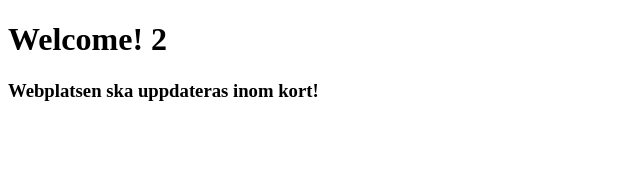
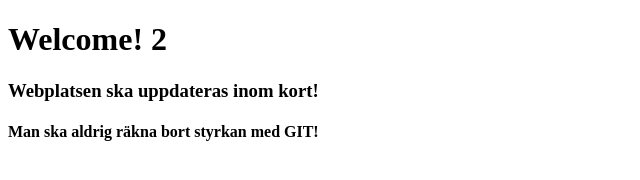
Before and after one commit to MichaelSvensson/TestDemo, a plain HTML site: page index.html in a window 1280 px wide. Shown: the whole page, without its empty margins (0-640 px from the left). Drawn offline with Linux system fonts and the light colour scheme.

Commit message:
Added information tag.

```diff
--- a/index.html
+++ b/index.html
@@ -8,5 +8,6 @@
 <body>
     <h1>Welcome! 2</h1>
     <h3>Webplatsen ska uppdateras inom kort! </h3>
+    <h4>Man ska aldrig räkna bort styrkan med GIT!</h4>
 </body>
 </html>
```
